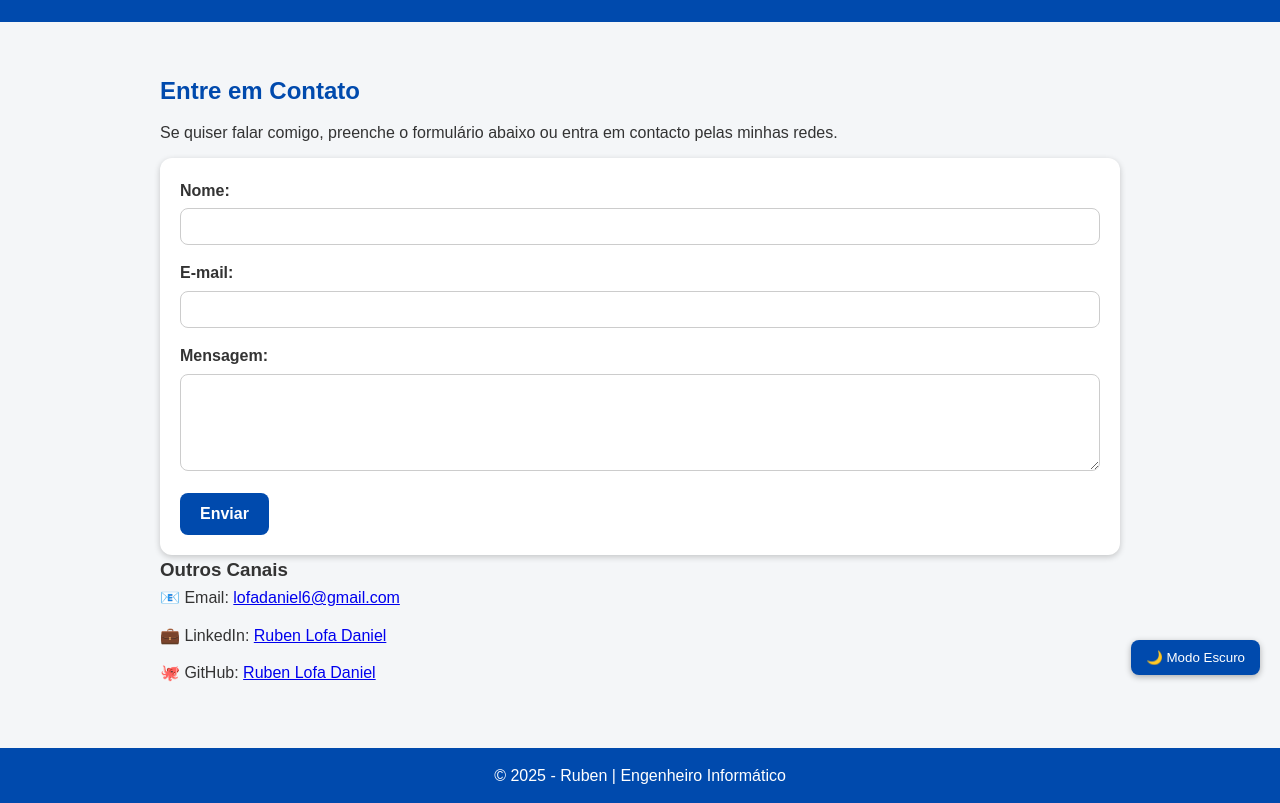
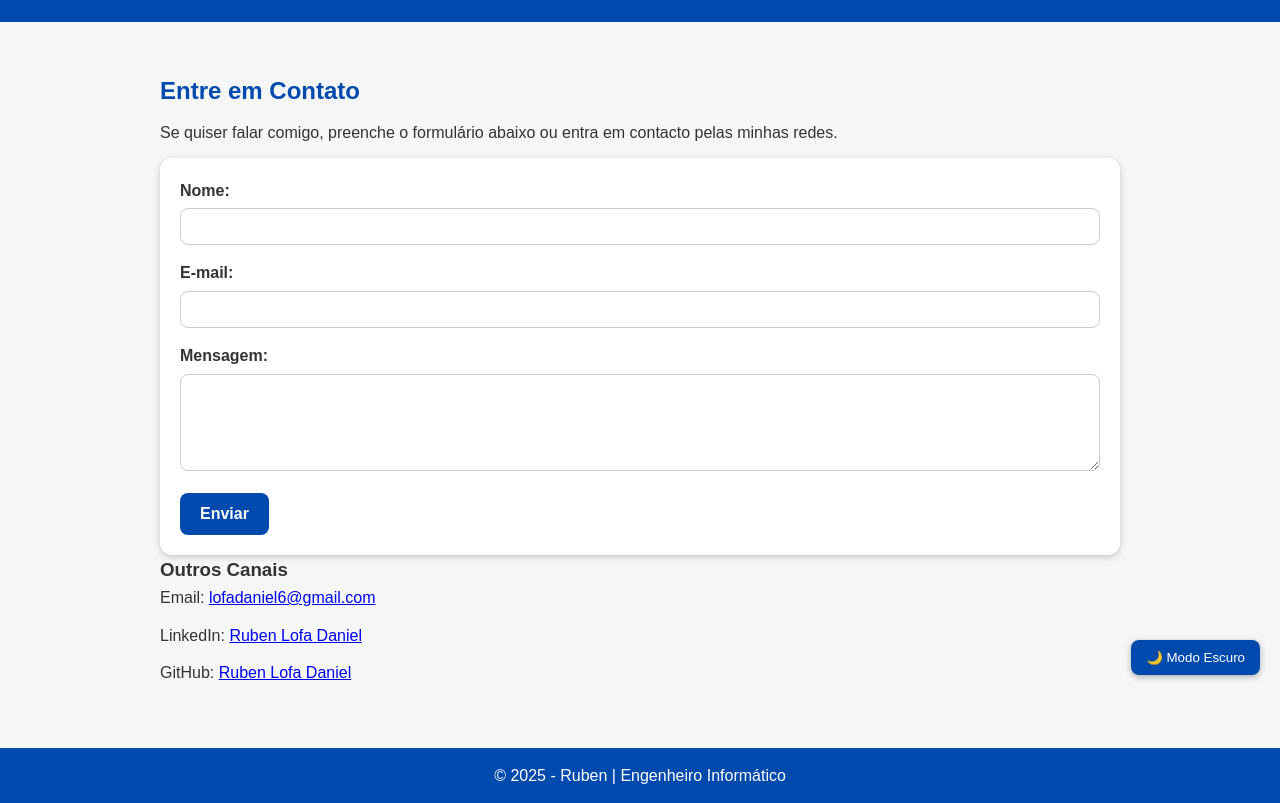
Before and after one commit to RubenLofa/Meu-Site, a plain HTML site: page contato.html in a window 1280 px wide. Shown: the part 105-908 px from the top of the page. Drawn offline with Linux system fonts and the light colour scheme.

Commit message:
Update contato.html
atualizei contato.html

```diff
--- a/contato.html
+++ b/contato.html
@@ -40,9 +40,9 @@
 
       <!-- Alternativas -->
       <h3>Outros Canais</h3>
-      <p>📧 Email: <a href="lofadaniel6@gmail.com">lofadaniel6@gmail.com</a></p>
-      <p>💼 LinkedIn: <a href="Ruben Lofa Daniel" target="_blank">Ruben Lofa Daniel</a></p>
-      <p>🐙 GitHub: <a href="Ruben Lofa Daniel" target="_blank">Ruben Lofa Daniel</a></p>
+      <p> Email: <a href="lofadaniel6@gmail.com">lofadaniel6@gmail.com</a></p>
+      <p> LinkedIn: <a href="Ruben Lofa Daniel" target="_blank">Ruben Lofa Daniel</a></p>
+      <p> GitHub: <a href="Ruben Lofa Daniel" target="_blank">Ruben Lofa Daniel</a></p>
     </section>
   </main>
 
@@ -50,4 +50,5 @@
     <p>© 2025 - Ruben | Engenheiro Informático</p>
   </footer>
 </body>
+
 </html>
```
